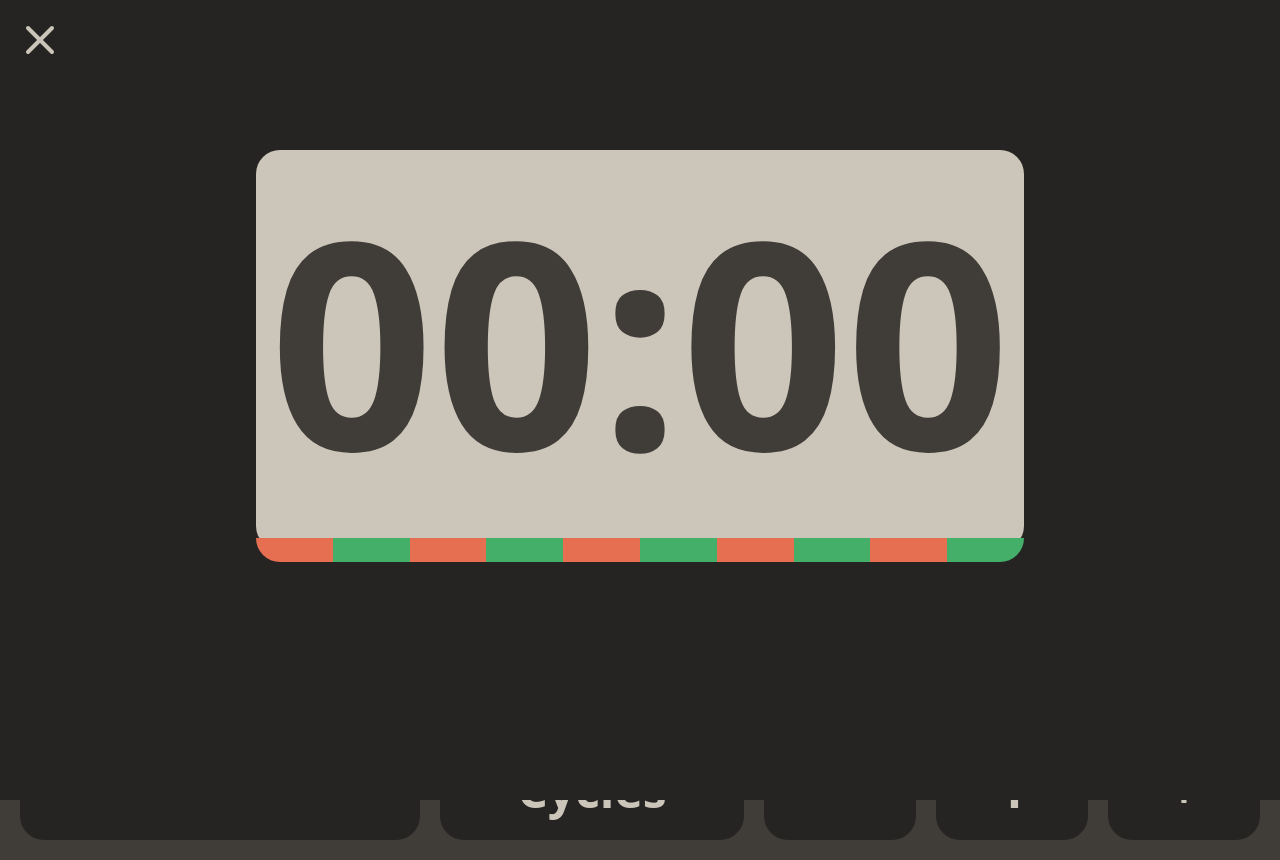
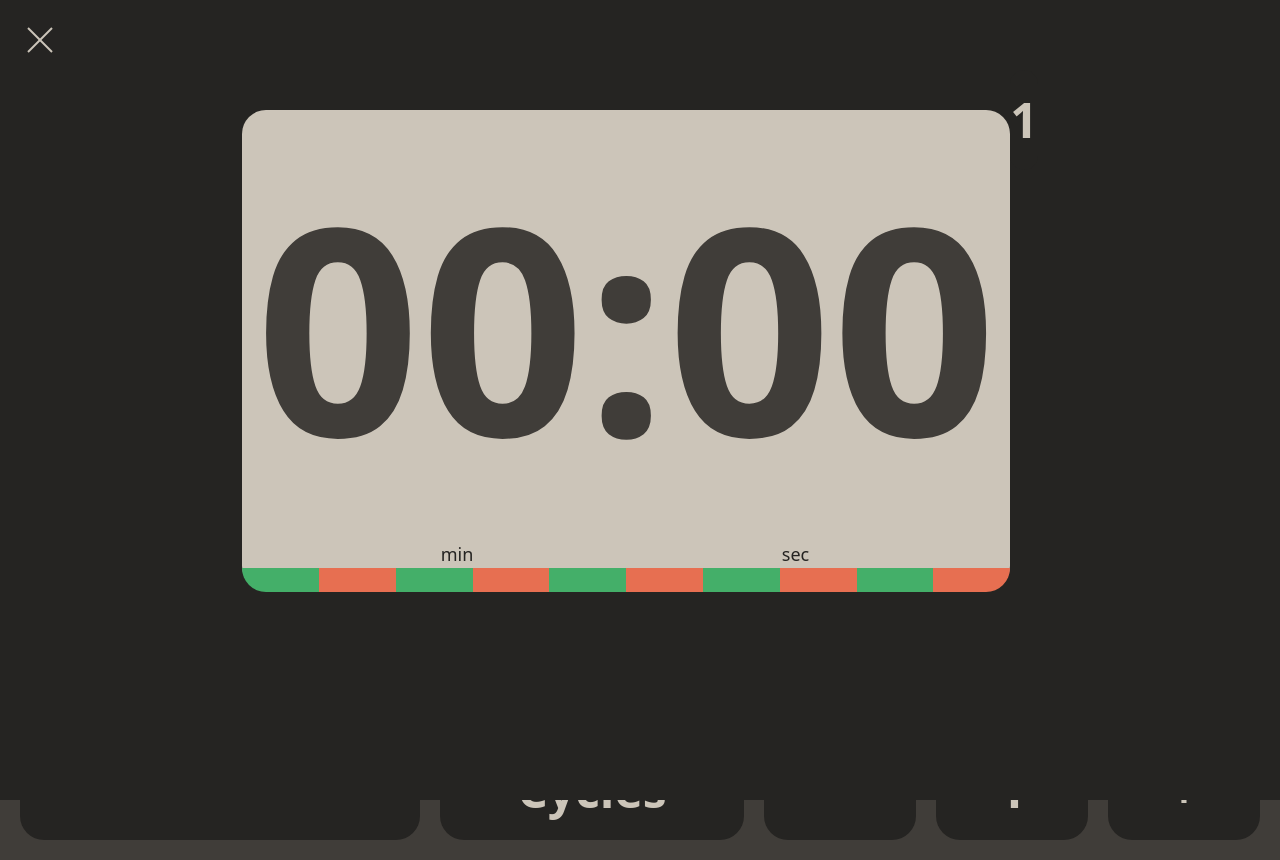
Before and after one commit to jesu-m0/TickTockClock, a React (Vite) app in the folder TickTockClock/: page / in a window 1280 px wide. Both pictures are taken after a click on the button "Expand". Built offline with nearby package versions, Linux system fonts and the light colour scheme.

Commit message:
expanded content clock already working

```diff
--- a/TickTockClock/src/components/Common/Clock.tsx
+++ b/TickTockClock/src/components/Common/Clock.tsx
@@ -1,4 +1,4 @@
-import React, { useState, useEffect, useCallback } from "react";
+import React, { useEffect, useCallback } from "react";
 import { AnimationType, ClockStatus } from "../../types";
 import { useClockStatus } from "../../context/ClockContext";
 
@@ -25,9 +25,11 @@ const Clock: React.FC = () => {
     // Simple mode configuration
     simpleTimerInfo,
     setSimpleTimerInfo,
+
+    // Animation state
+    isAlternate,
+    setIsAlternate,
   } = useClockStatus();
-
-  const [isAlternate, setIsAlternate] = useState(false);
 
   const setReadyToRunningSimple = useCallback(() => {
     //Set parameters for the first lap. The workout gonna start NOW.
--- a/TickTockClock/src/components/Common/ExpandedContent.tsx
+++ b/TickTockClock/src/components/Common/ExpandedContent.tsx
@@ -1,4 +1,6 @@
 import React from "react";
+import { useClockStatus } from "../../context/ClockContext";
+import { ClockStatus } from "../../types";
 
 interface ExpandedContentProps {
   setIsExpanded: React.Dispatch<React.SetStateAction<boolean>>;
@@ -7,8 +9,6 @@ interface ExpandedContentProps {
   divExist: React.Dispatch<React.SetStateAction<boolean>>;
   openAnimation: React.Dispatch<React.SetStateAction<boolean>>;
 }
-
-const isAlternate: boolean = true; //DUMMY
 
 const ExpandedContent: React.FC<ExpandedContentProps> = ({
   setIsExpanded,
@@ -25,6 +25,34 @@ const ExpandedContent: React.FC<ExpandedContentProps> = ({
     setTimeout(() => setShowExpandLetters(true), 1000); //200ms "Expand" appear animation
   };
 
+  // Format time to MM:SS
+  const formatTime = (seconds: number) => {
+    const mins = String(Math.floor(seconds / 60)).padStart(2, "0");
+    const secs = String(seconds % 60).padStart(2, "0");
+    return `${mins}:${secs}`;
+  };
+
+  const {
+    // Clock status
+    clockStatus,
+
+    // Timer state
+    time,
+
+    // Pause state
+    //isPaused,
+    //setIsPaused,
+
+    // Simple mode
+    isSimpleMode,
+
+    // Simple mode configuration
+    simpleTimerInfo,
+
+    // Animation state
+    isAlternate,
+  } = useClockStatus();
+
   return (
     <>
       <div className="h-full w-full bg-eerieBlack">
@@ -33,9 +61,6 @@ const ExpandedContent: React.FC<ExpandedContentProps> = ({
             xmlns="http://www.w3.org/2000/svg"
             viewBox="0 0 24 24"
             stroke="currentColor"
-            stroke-width="2"
-            stroke-linecap="round"
-            stroke-linejoin="round"
             className="text-timberwolf h-12 w-12 mt-4 ml-4"
           >
             <path d="M18 6 6 18" />
@@ -45,9 +70,19 @@ const ExpandedContent: React.FC<ExpandedContentProps> = ({
 
         <div className="flex justify-center">
           {/*Clock*/}
-          <div className="bg-timberwolf h-[50vh] w-[60vw] rounded-3xl mt-[10vh] flex flex-col items-center justify-center">
+          <div className="bg-timberwolf h-[60vh] w-[60vw] rounded-3xl mt-[5vh] flex flex-col items-center justify-center">
             <div className="h-full flex flex-col justify-center items-center">
-              <p className="text-blackOlive text-[18rem] font-black">00:00</p>
+              <p className="text-blackOlive text-[18rem] font-black">
+                {formatTime(time)}
+              </p>
+              <div className="flex px-8 w-full">
+                <p className="font-medium text-blackOlive dark:text-eerieBlack text-lg text-center w-1/2">
+                  min
+                </p>
+                <p className="font-medium text-blackOlive dark:text-eerieBlack text-lg text-center w-1/2">
+                  sec
+                </p>
+              </div>
             </div>
             <div className="w-full flex flex-row">
               <div
@@ -103,11 +138,38 @@ const ExpandedContent: React.FC<ExpandedContentProps> = ({
             </div>
           </div>
 
+          {/*Laps*/}
+          <div
+            className={`h-[100px] rounded-3xl relative overflow-hidden dark:bg-eerieBlack bg-floralWhite flex items-center justify-center`}
+          >
+            {(clockStatus === ClockStatus.RUNNING ||
+              clockStatus === ClockStatus.PAUSED) && (
+              <div
+                className={`absolute left-0 top-0 h-full transition-all duration-1000
+                                        ${
+                                          simpleTimerInfo.isWorkLap
+                                            ? "bg-burntSienna"
+                                            : "bg-jade"
+                                        }`}
+                style={{
+                  width: `${
+                    (time /
+                      (simpleTimerInfo.isWorkLap
+                        ? simpleTimerInfo.workLapDuration
+                        : simpleTimerInfo.restLapDuration)) *
+                    100
+                  }%`,
+                }}
+              />
+            )}
+            <p className="font-bold dark:text-timberwolf text-blackOlive text-5xl text-center relative z-10">
+              {isSimpleMode ? simpleTimerInfo.remainingCycles : "Coming soon"}
+            </p>
+          </div>
+
           {/*Start/stop*/}
 
           {/*Reset*/}
-
-          {/*Laps*/}
         </div>
       </div>
     </>
--- a/TickTockClock/src/context/ClockContext.tsx
+++ b/TickTockClock/src/context/ClockContext.tsx
@@ -19,11 +19,15 @@ interface ClockContextType {
 
     // Mode. Depending on the mode, the clock will look on the simpleTimerInfo or the customTimerInfo to work
     isSimpleMode: boolean;
-    setIsSimpleMode: (isSimple: boolean) => void;
+    setIsSimpleMode: (isSimpleMode: boolean) => void;
 
     // Simple mode configuration
     simpleTimerInfo: SimpleTimerInfo;
-    setSimpleTimerInfo: (info: SimpleTimerInfo) => void;
+    setSimpleTimerInfo: (simpleTimerInfo: SimpleTimerInfo) => void;
+
+    // Animation state
+    isAlternate: boolean;
+    setIsAlternate: (isAlternate: boolean | ((prev: boolean) => boolean)) => void;
 
     // Custom mode configuration
     //TODO: Add custom mode configuration
@@ -45,6 +49,7 @@ export const ClockProvider: React.FC<{ children: React.ReactNode }> = ({ childre
         isWorkLap: true,         // Tracks if we're currently in a work lap (true) or rest lap (false)
         currentAnimation: AnimationType.NONE  // Current UI animation state, starts with no animation
     });
+    const [isAlternate, setIsAlternate] = useState<boolean>(false);
     return (
         <ClockContext.Provider value={{
             clockStatus,
@@ -58,7 +63,9 @@ export const ClockProvider: React.FC<{ children: React.ReactNode }> = ({ childre
             isSimpleMode,
             setIsSimpleMode,
             simpleTimerInfo,
-            setSimpleTimerInfo
+            setSimpleTimerInfo,
+            isAlternate,
+            setIsAlternate
         }}>
             {children}
         </ClockContext.Provider>
```
